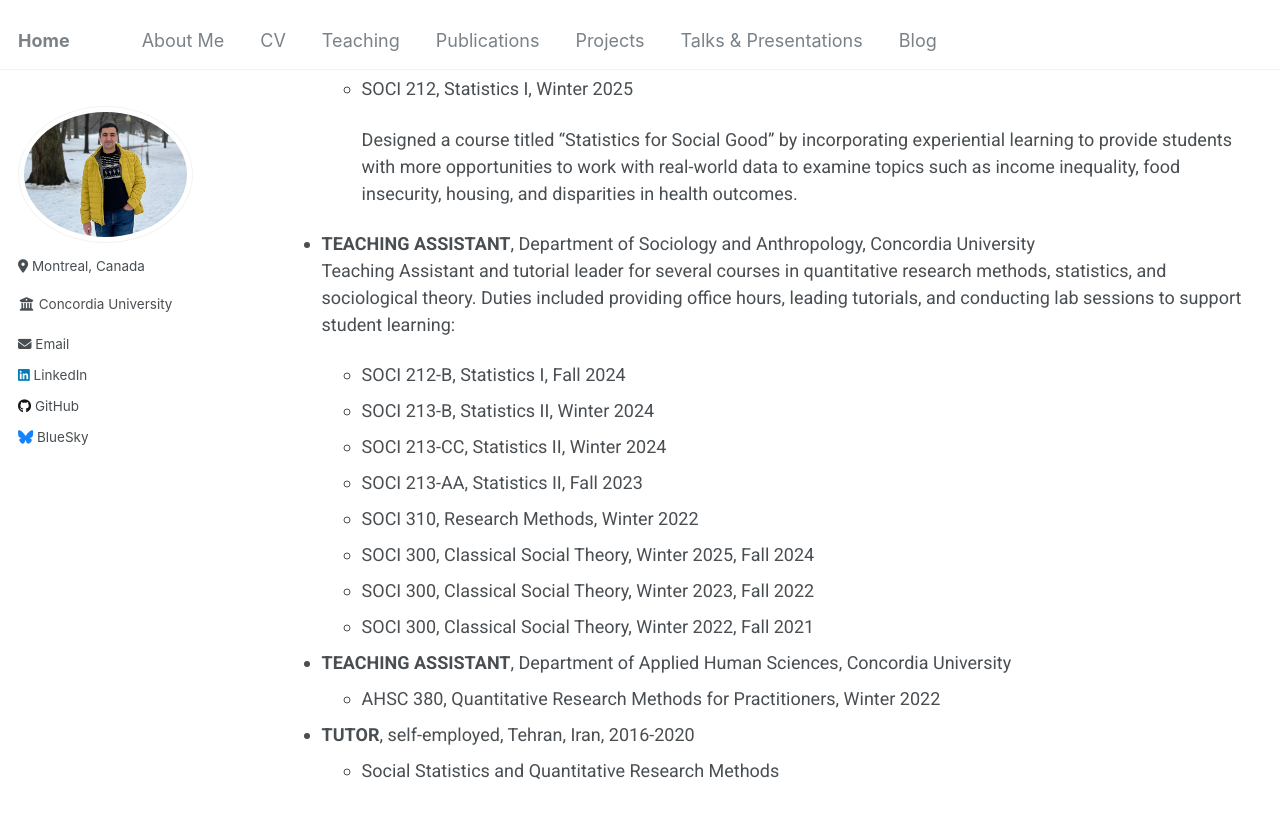
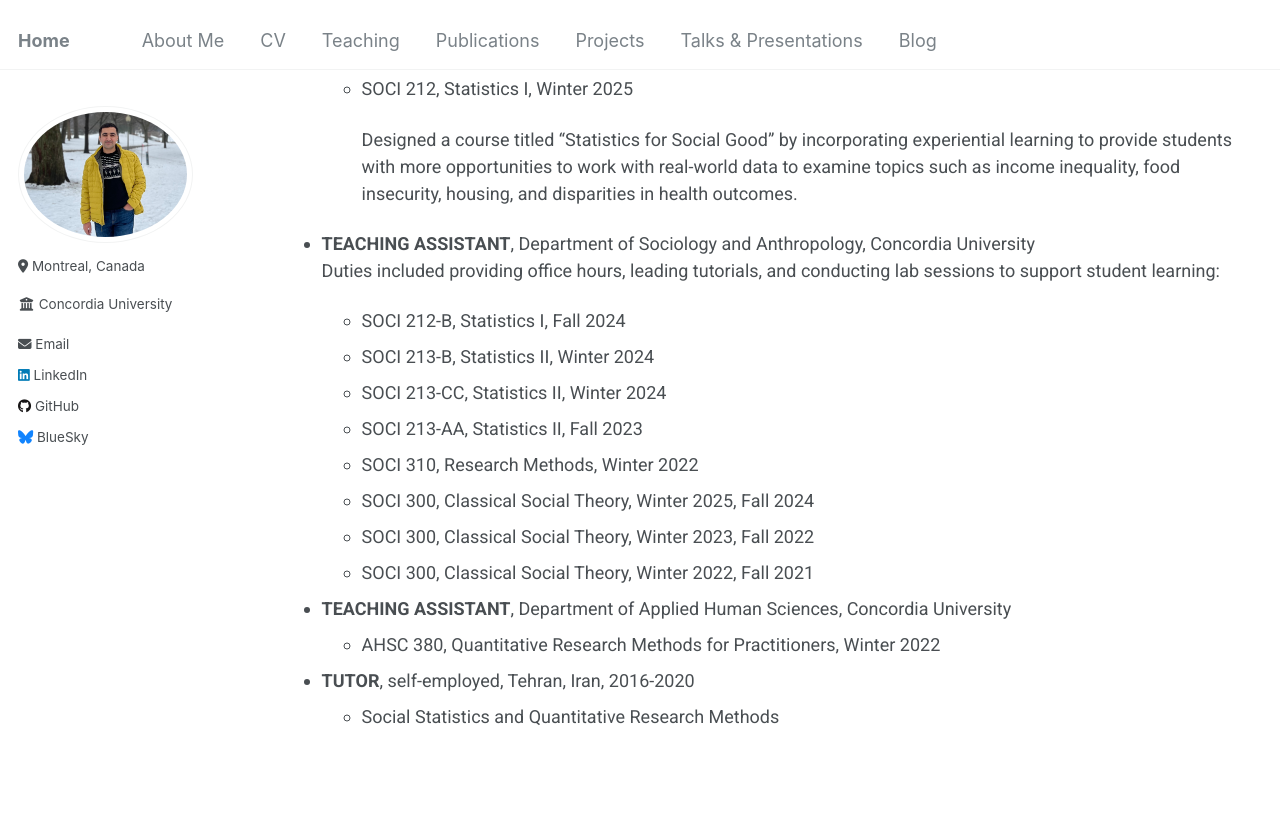
Before and after one commit to Mohsnmonji/mohsnmonji.github.io, a Jekyll site: the page built from _pages/teaching.md, in a window 1280 px wide and 900 px high, scrolled down 851 px. Shown: the top 818 px of the window. Built offline with Jekyll 4.4.1, drawn with Linux system fonts in a browser that asks for light colours.

Commit message:
Update teaching.md

```diff
--- a/_pages/teaching.md
+++ b/_pages/teaching.md
@@ -36,7 +36,7 @@ I approach teaching as an enjoyable experience where students feel encouraged to
     Designed a course titled “Statistics for Social Good” by incorporating experiential learning to provide students with more opportunities to work with real-world data to examine topics such as income inequality, food insecurity, housing, and disparities in health outcomes.
 
 - **TEACHING ASSISTANT**, Department of Sociology and Anthropology, Concordia University
-  Teaching Assistant and tutorial leader for several courses in  quantitative research methods, statistics, and sociological theory. Duties included providing office hours, leading tutorials, and conducting lab sessions to support student learning:
+    Duties included providing office hours, leading tutorials, and conducting lab sessions to support student learning:
 
   - SOCI 212-B, Statistics I, Fall 2024
   - SOCI 213-B, Statistics II, Winter 2024
```
